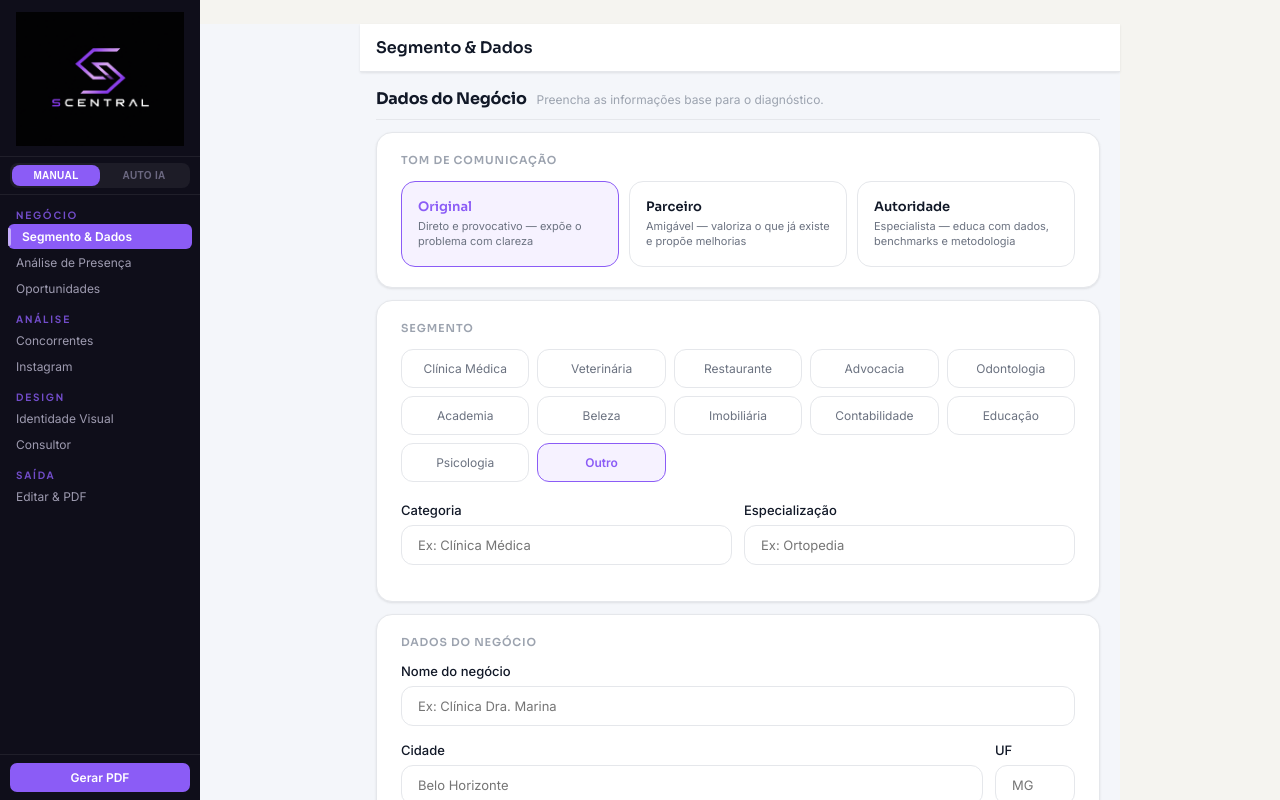
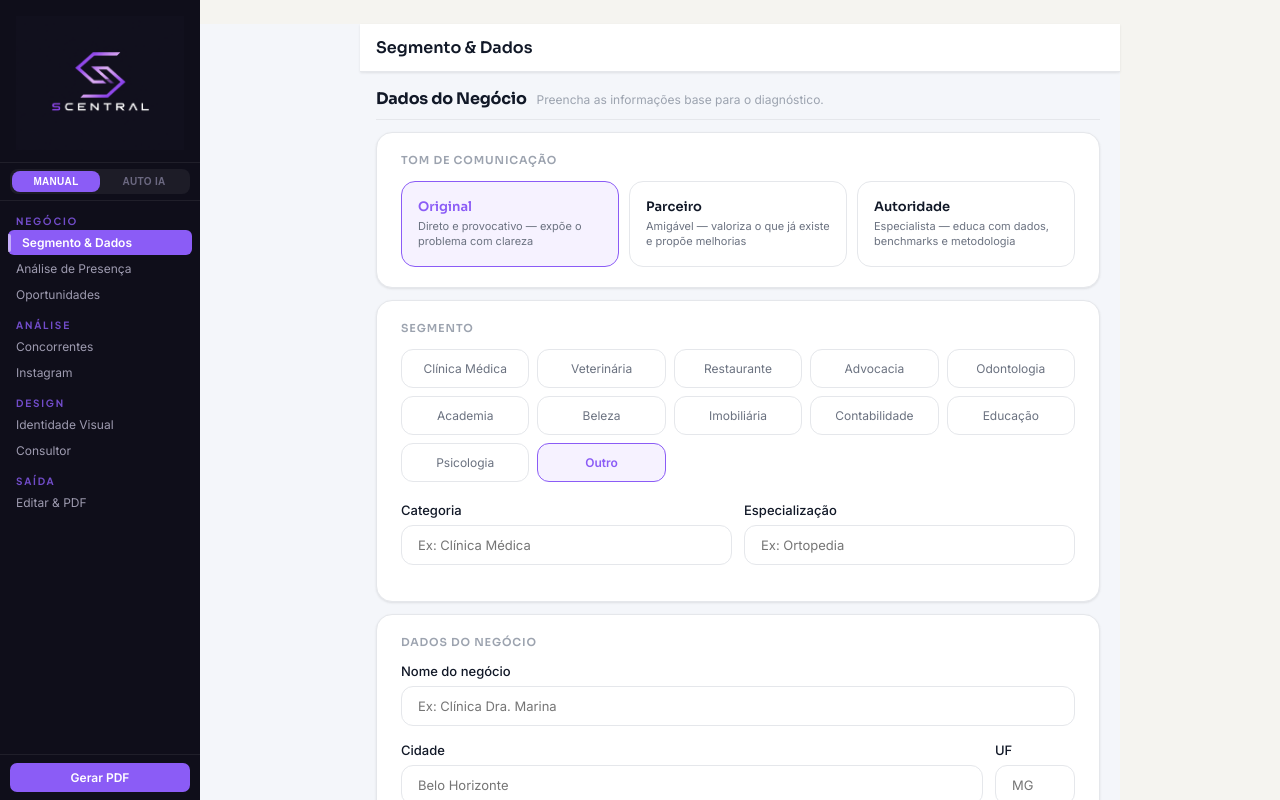
Before and after one commit to joaoarruda07/diagnostico-digital-, a React (Vite) app: page / in a window 1280 px wide. Shown: the top 800 px of the page. Built offline with nearby package versions, Linux system fonts and the light colour scheme.

Commit message:
Update App.jsx

```diff
--- a/src/App.jsx
+++ b/src/App.jsx
@@ -230,7 +230,7 @@ function PasteImage({value, onChange, label="Cole um print (Ctrl+V)", hint=""})
 
 
 const LogoIcon = ({size=40,fill=false}) => (
-  <img src={LOGO_B64} alt="SCentral" style={{width:fill?"100%":`${size}px`,height:"auto",objectFit:"contain",display:"block",margin:"0 auto"}}/>
+  <img src={LOGO_B64} alt="SCentral" style={{width:fill?"100%":`${size}px`,height:"auto",objectFit:"contain",display:"block",margin:"0 auto",mixBlendMode:"screen"}}/>
 );
 
 /* ─── APP ────────────────────────────────────────────────── */
@@ -758,7 +758,7 @@ Retorne SOMENTE JSON sem markdown:
       <aside style={{width:"200px",height:"100vh",background:V.sidebar,display:"flex",flexDirection:"column",position:"fixed",top:0,left:0,zIndex:100,flexShrink:0}}>
 
         {/* Logo */}
-        <div style={{padding:"12px 16px 10px",borderBottom:`1px solid ${V.sidebarBdr}`}}>
+        <div style={{padding:"16px 16px 12px",borderBottom:`1px solid ${V.sidebarBdr}`,background:"transparent"}}>
           {logoUrl
             ?<img src={logoUrl} style={{width:"100%",height:"auto",objectFit:"contain",display:"block"}}/>
             :<LogoIcon size={168} fill={true}/>
@@ -769,7 +769,7 @@ Retorne SOMENTE JSON sem markdown:
         <div style={{padding:"6px 10px",borderBottom:`1px solid ${V.sidebarBdr}`}}>
           <div style={{display:"flex",background:"rgba(255,255,255,.06)",borderRadius:"8px",padding:"2px"}}>
             {["manual","auto"].map(m=>(
-              <button key={m} onClick={()=>{setP2modo(m);if(m==="auto")setPg(1);}}
+              <button key={m} onClick={()=>{setP2modo(m);}}
                 style={{flex:1,padding:"5px",fontSize:"10px",fontWeight:600,cursor:"pointer",border:"none",borderRadius:"8px",background:p2modo===m?V.accent:"transparent",color:p2modo===m?"#fff":V.sidebarMut,transition:"all .2s",letterSpacing:".03em",textTransform:"uppercase"}}>
                 {m==="auto"?"Auto IA":"Manual"}
               </button>
@@ -851,7 +851,7 @@ Retorne SOMENTE JSON sem markdown:
           <div style={{flex:1,minWidth:0}}>
 
             {/* ══ AUTO IA ══════════════════════════════ */}
-            {pg===1&&p2modo==="auto"&&<div>
+            {p2modo==="auto"&&pg!==8&&<div>
               {/* Hero banner */}
               <div style={{background:`linear-gradient(135deg,#0F0E1A 0%,#1A1235 100%)`,borderRadius:"20px",padding:"24px 32px",marginBottom:"24px",display:"flex",alignItems:"center",justifyContent:"space-between"}}>
                 <div>
```
